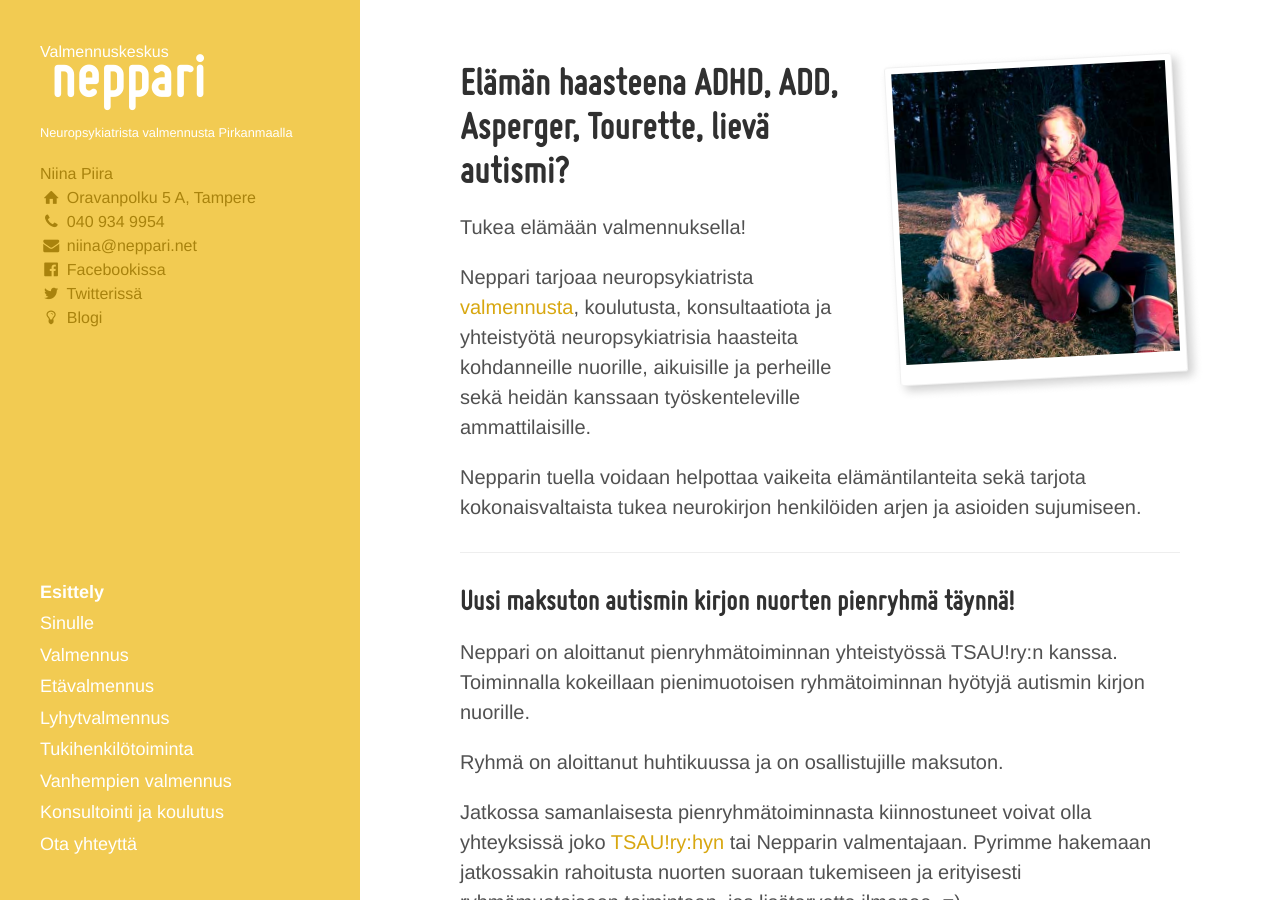
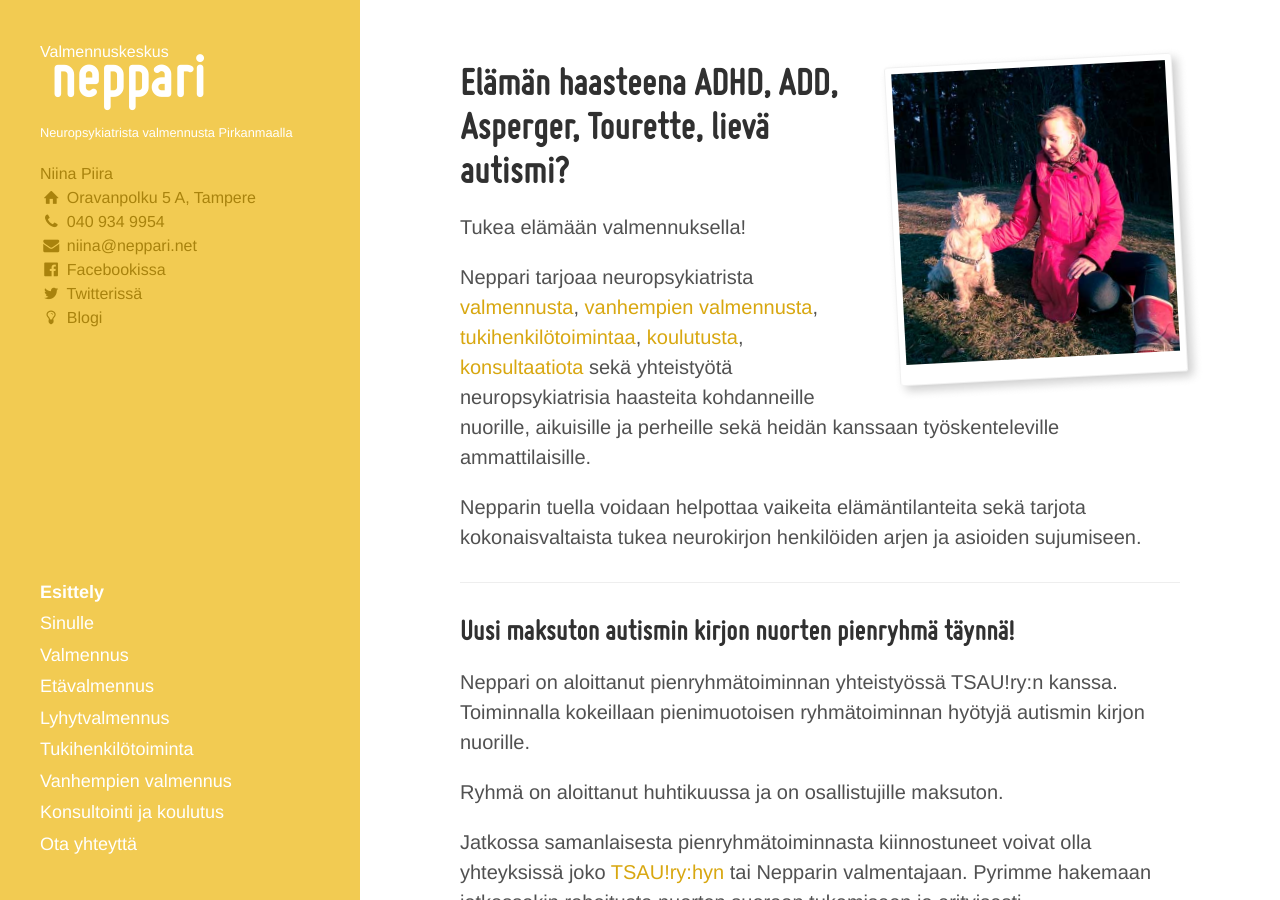
Before and after one commit to niinapiira/neppari.net, a Jekyll site: the page built from index.md, in a window 1280 px wide and 900 px high. Built offline with Jekyll 4.4.1, drawn with Linux system fonts in a browser that asks for light colours.

Commit message:
Updated index.md

```diff
--- a/index.md
+++ b/index.md
@@ -21,7 +21,7 @@
 
 Tukea elämään valmennuksella!
 
-Neppari tarjoaa neuropsykiatrista [valmennusta](/valmennus), koulutusta, konsultaatiota ja yhteistyötä neuropsykiatrisia haasteita kohdanneille nuorille, aikuisille ja perheille sekä heidän kanssaan työskenteleville ammattilaisille.
+Neppari tarjoaa neuropsykiatrista [valmennusta](/valmennus), [vanhempien valmennusta](/vanhempien-valmennus), [tukihenkilötoimintaa](/ammatillinen-tukihenkilotoiminta), [koulutusta](/konsultointi-ja-koulutus), [konsultaatiota](/konsultointi-ja-koulutus) sekä yhteistyötä neuropsykiatrisia haasteita kohdanneille nuorille, aikuisille ja perheille sekä heidän kanssaan työskenteleville ammattilaisille.
 
 Nepparin tuella voidaan helpottaa vaikeita elämäntilanteita sekä tarjota kokonaisvaltaista tukea neurokirjon henkilöiden arjen ja asioiden sujumiseen.
 
```
